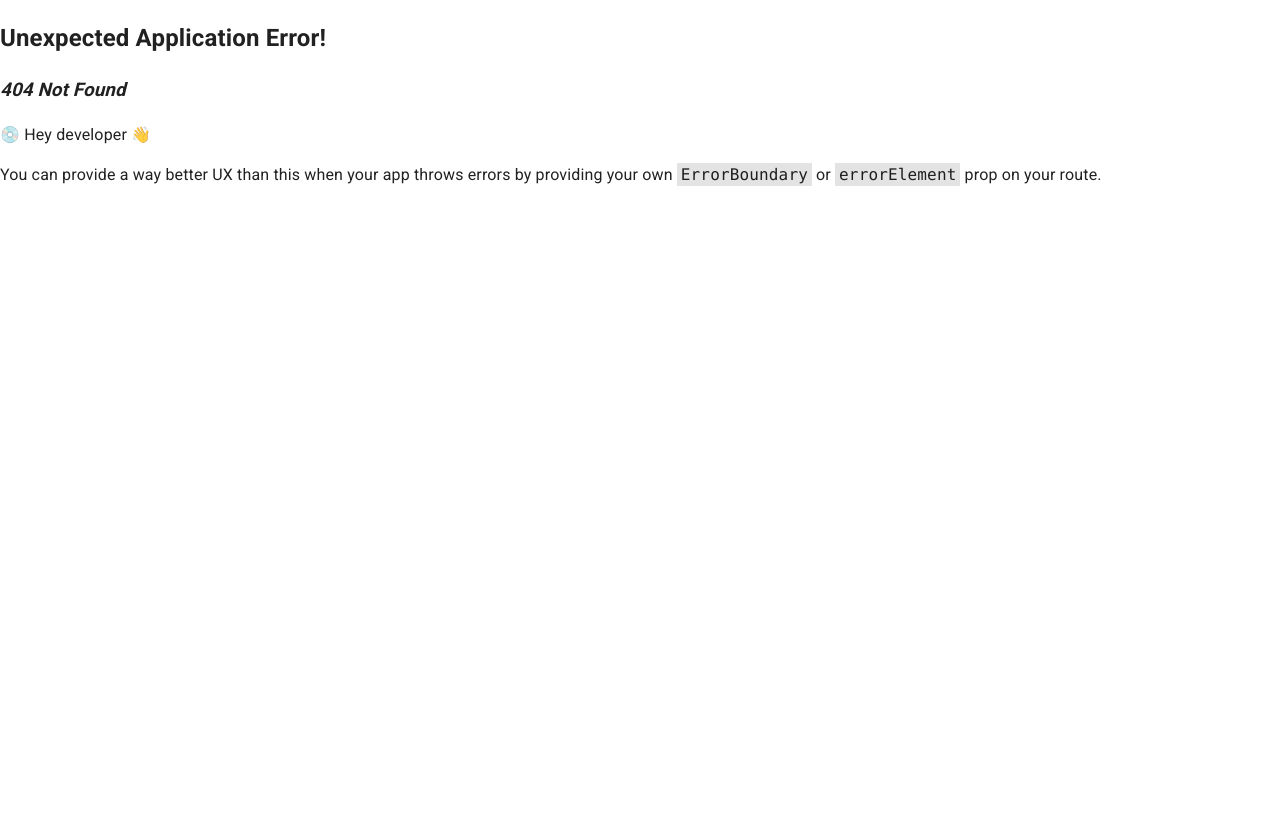
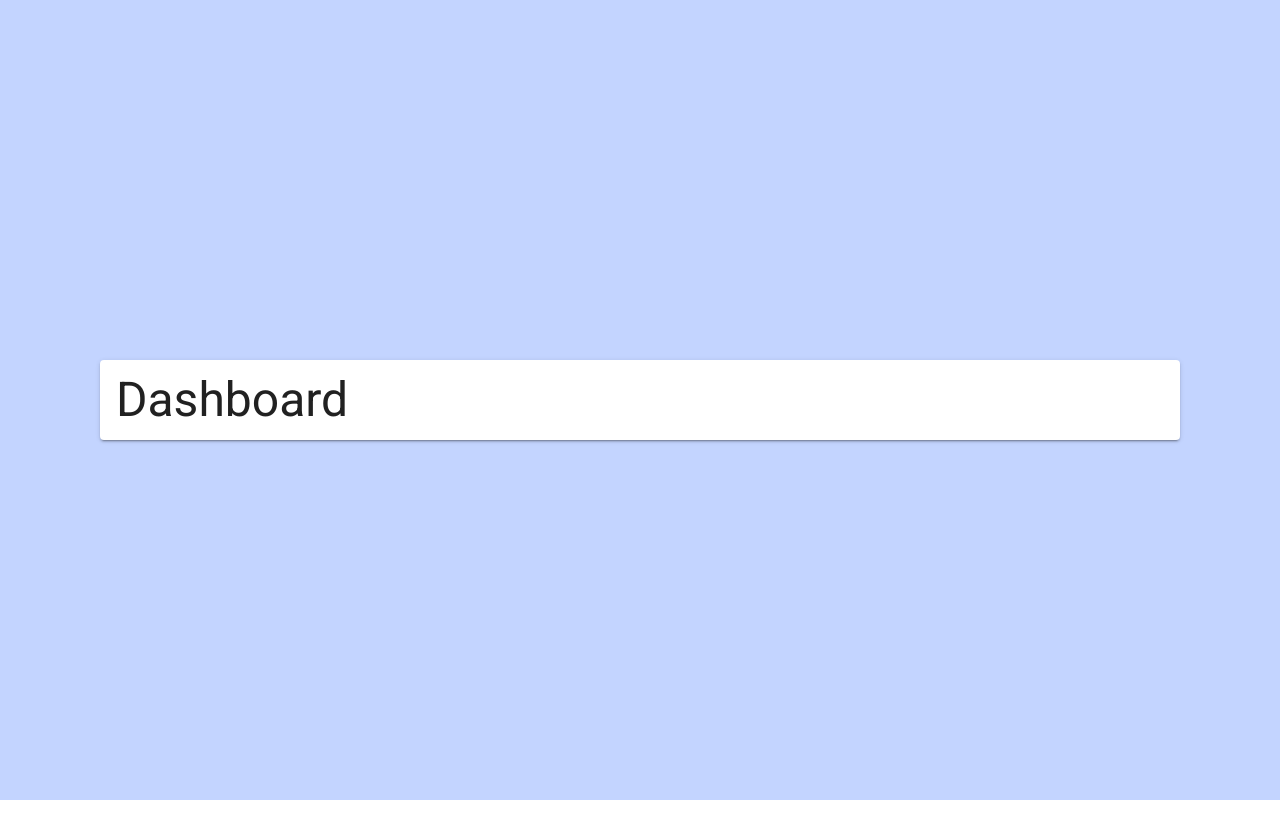
Before and after one commit to klauskpm/my-turborepo, a React (Create React App) app in the folder apps/testing-react/: page /dashboard in a window 1280 px wide. Before the commit this address had no page. Built offline with nearby package versions, Linux system fonts and the light colour scheme; a web font is replaced by a local one.

Commit message:
feat(testing-react): create dashboard route

```diff
--- /dev/null
+++ b/apps/testing-react/src/routes/Dashboard.tsx
@@ -0,0 +1,28 @@
+import { Grid, Paper, Typography } from "@mui/material";
+
+const styles = {
+  container: {
+    height: '100%',
+    alignItems: 'center',
+    background: '#C3D4FF'
+  },
+  paper: {
+    width: '1080px',
+    padding: '12px 16px',
+    display: 'flex',
+    flexDirection: 'column',
+    height: 'fit-content'
+  }
+};
+
+function Dashboard() {
+  return (
+    <Grid container justifyContent='center' sx={styles.container}>
+      <Paper sx={styles.paper} elevation={2}>
+        <Typography variant='h3'>Dashboard</Typography>
+      </Paper>
+    </Grid>
+  )
+}
+
+export { Dashboard };
--- a/apps/testing-react/src/routes/Login.tsx
+++ b/apps/testing-react/src/routes/Login.tsx
@@ -1,4 +1,4 @@
-import { Button, Grid, Paper, TextField, Typography, Box } from "@mui/material";
+import { Button, Grid, Paper, TextField, Typography, Box } from '@mui/material';
 
 const styles = {
   container: {
```
Also changed, not shown: apps/testing-react/src/router.tsx (+7 -1 lines).
